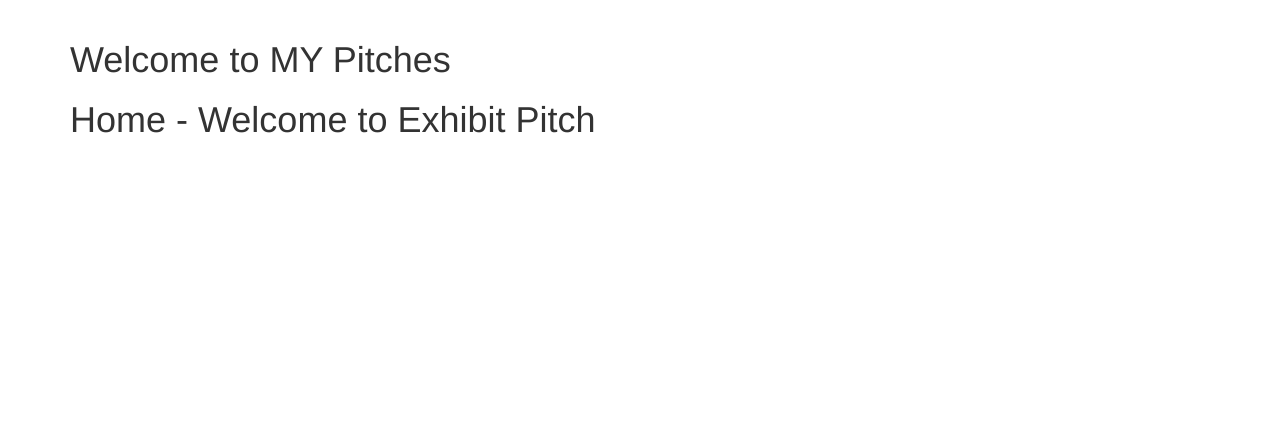
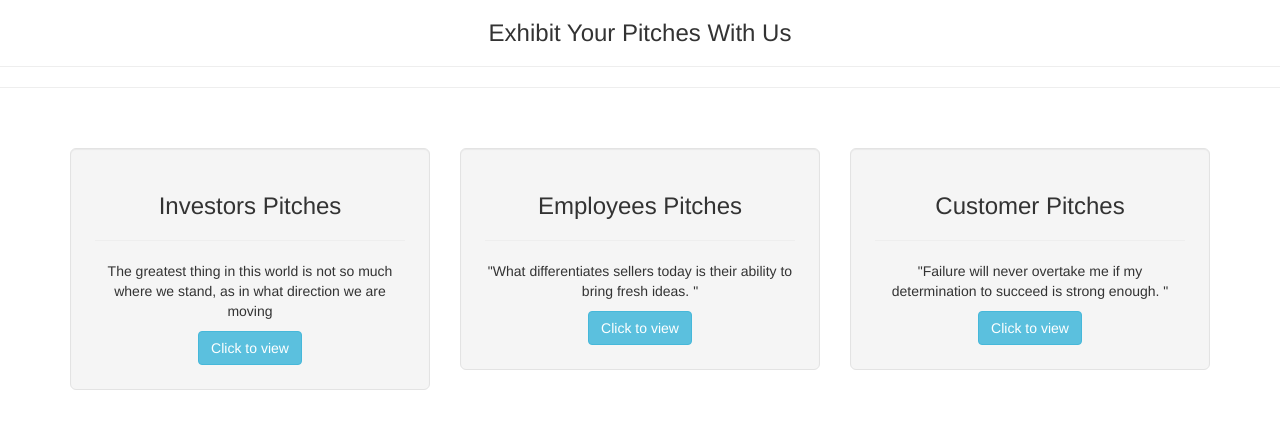
Before and after one commit to kevaf/Exhibit-Pitch, a Flask app: page / in a window 1280 px wide. Shown: the part 52-481 px from the top of the page. Run offline with Flask 2, Linux system fonts and the light colour scheme; data that the repository does not hold is empty; some libraries are stand-ins or nearby versions.

Commit message:
added pitches templates

```diff
--- a/app/main/views.py
+++ b/app/main/views.py
@@ -1,10 +1,10 @@
 from flask import render_template,request,redirect,url_for, abort
 from app.main import main
 from .forms import UpdateProfile
-from ..models import User
+from ..models import User, Pitch, Review
 from flask_login import login_required, current_user
 from .. import db, photos
-
+import datetime
 
 #views
 @main.route('/')
@@ -14,6 +14,11 @@ def index():
     '''
 
     title = 'Home - Welcome to Exhibit Pitch'
+     # Getting reviews by category
+    customer_piches = Pitch.get_pitches('customer')
+    employee_piches = Pitch.get_pitches('employee')
+    investor_pitches = Pitch.get_pitches('investor')
+
     return render_template('index.html', title = title)
 
 
--- a/app/templates/index.html
+++ b/app/templates/index.html
@@ -1,8 +1,44 @@
-{% extends 'base.html'%}
+{% extends 'base.html' %} {% import 'macros.html' as macro %}
+{%block content%}
+<div class=back>
+    <div class=" text-center ">
+        <h3>Exhibit Your Pitches With Us</h3>
+        <hr>
+    </div>
+    <hr>
+    <br><br>
+    <div class="container">
+        <div class="row ">
+            <div class="col-md-4 ">
+                <div class="well well-lg " style="text-align: center; ">
+                    <h3>Investors Pitches</h3>
+                    <hr>
+                    <p>The greatest thing in this world is not so much where we stand, as in what direction we are moving </p>
+                    <a href="{{url_for( 'main.investors_pitches')}} " class="btn btn-info btn-center -center ">Click to
+                        view</a>
+                </div>
+            </div>
+            <div class="col-md-4 ">
+                <div class="well well-lg " style="text-align: center; ">
+                    <h3>Employees Pitches</h3>
+                    <hr>
+                    <p>"What differentiates sellers today is their ability to bring fresh ideas. " </p>
+                    <a href="{{url_for( 'main.employees_pitches')}} " class="btn btn-info -center ">Click to view</a>
+                </div>
+            </div>
+            <div class="col-md-4 ">
+                <div class="well well-lg " style="text-align: center; ">
+                    <h3>Customer Pitches</h3>
+                    <hr>
+                    <p>"Failure will never overtake me if my determination to succeed is strong enough. " </p>
+                    <a href="{{url_for( 'main.customer_pitches')}} " class="btn btn-info -center ">Click to view</a>
+                </div>
+            </div>
 
-{% block content %}
-<div class="container">
-    <h1>Welcome to MY Pitches</h1>
-    <h1>{{title}}</h1>
+
+        </div>
+    </div>
+
 </div>
-{% endblock%}
+
+{%endblock%}
--- /dev/null
+++ b/app/templates/macros.html
@@ -0,0 +1,17 @@
+{% macro displayPitches(pitches_list)%} {%for pitch in pitches_list%}
+
+
+<div class="well well-lg">
+    <h4>{{pitch.p_title}}</h4>
+    <p>{{pitch.p_body| truncate(100)}}</p>
+    <p>Written by: {{pitch.user.username}} <a href="/pitch/{{pitch.id}}" class="btn btn-primary pull-right">Read</a> </p>
+</div>
+</div>
+
+{%endfor%} {%endmacro%} {%macro displayReviews(reviews_list)%} {%for review in reviews_list%}
+
+<h5>{{review.user.username}}</h5>
+<p>{{review.comment}}</p>
+
+
+{%endfor%} {%endmacro%}
--- a/config.py
+++ b/config.py
@@ -3,9 +3,10 @@ class Config:
     '''
     General configuration parent class
     '''
-    SECRET_KEY = ''
+
     SQLALCHEMY_DATABASE_URI = 'postgresql+psycopg2://moringa:kev2214@localhost/exhibitpitch'
     UPLOADED_PHOTOS_DEST ='app/static/photos'
+    SECRET_KEY = 'kev'
 
     #  email configurations
     MAIL_SERVER = 'smtp.googlemail.com'
```
Also changed, not shown: app/templates/customer_pitche.html (added, +15 -0 lines), app/templates/employees_pitches.html (added, +13 -0 lines), app/templates/investors_pitches.html (added, +13 -0 lines), app/templates/new_pitch.html (added, +17 -0 lines), app/templates/pitch.html (added, +38 -0 lines), 1 other file.
